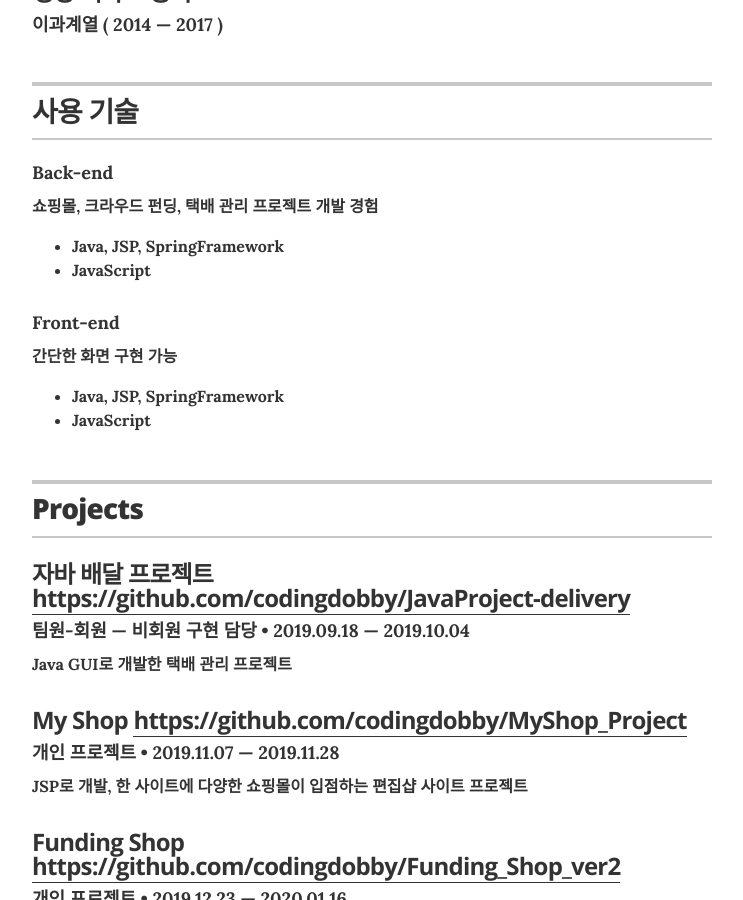
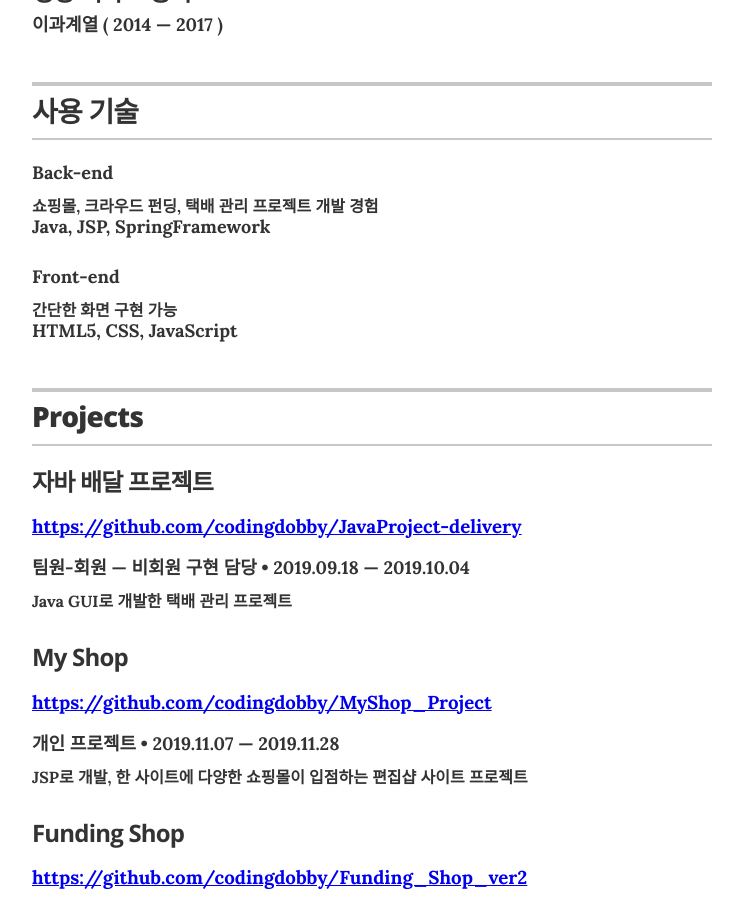
Before and after one commit to codingdobby/codingdobby.github.io, a Jekyll site: the page built from index.html, in a window 1280 px wide and 900 px high, scrolled down 627 px. Shown: the whole window, without its empty margins (268-1011 px from the left). Built offline with Jekyll 4.4.1, drawn with Linux system fonts in a browser that asks for light colours.

Commit message:
skiil, project layout update

```diff
--- a/_data/skills.yml
+++ b/_data/skills.yml
@@ -5,9 +5,7 @@
   skill: Java, JSP, SpringFramework
 
 
-# JSP
+# front-end
 - part: Front-end
   description: 간단한 화면 구현 가능
-  skill: HTML5
-  skill: CSS
-  skill: JavaScript
+  skill: HTML5,  CSS,  JavaScript
--- a/_layouts/resume.html
+++ b/_layouts/resume.html
@@ -80,11 +80,8 @@
         <div class="resume-item">
           <h4 class="resume-item-details">{{ skill.part }}</h4>
             <p class="resume-item-copy">{{ skill.description }}</p>
-            <ul class="resume-item-list">
-              {% for skill in site.data.skills %}
-              <li>{{ skill.skill }}</li>
-              {% endfor %}
-            </ul>
+            <h4 class="resume-item-details">{{ skill.skill }}</h4>
+
         </div>
         {% endfor %}
 
@@ -105,7 +102,7 @@
           <h3 class="resume-item-title" itemprop="name">
             {% if project.url %}
            <b>{{ project.project }}</b>
-          <a href="{{ project.url }}" itemprop="url">{{ project.url }}</a>
+         <h3><a href="{{ project.url }}" itemprop="url">{{ project.url }}</a></h3>
           {% else %}{{ project.project }}{% endif %}</h3>
           <h4 class="resume-item-details" itemprop="description">{{ project.role }}  &bull; {{ project.duration }}</h4>
           <p class="resume-item-copy">{{ project.description }}</p>
```
